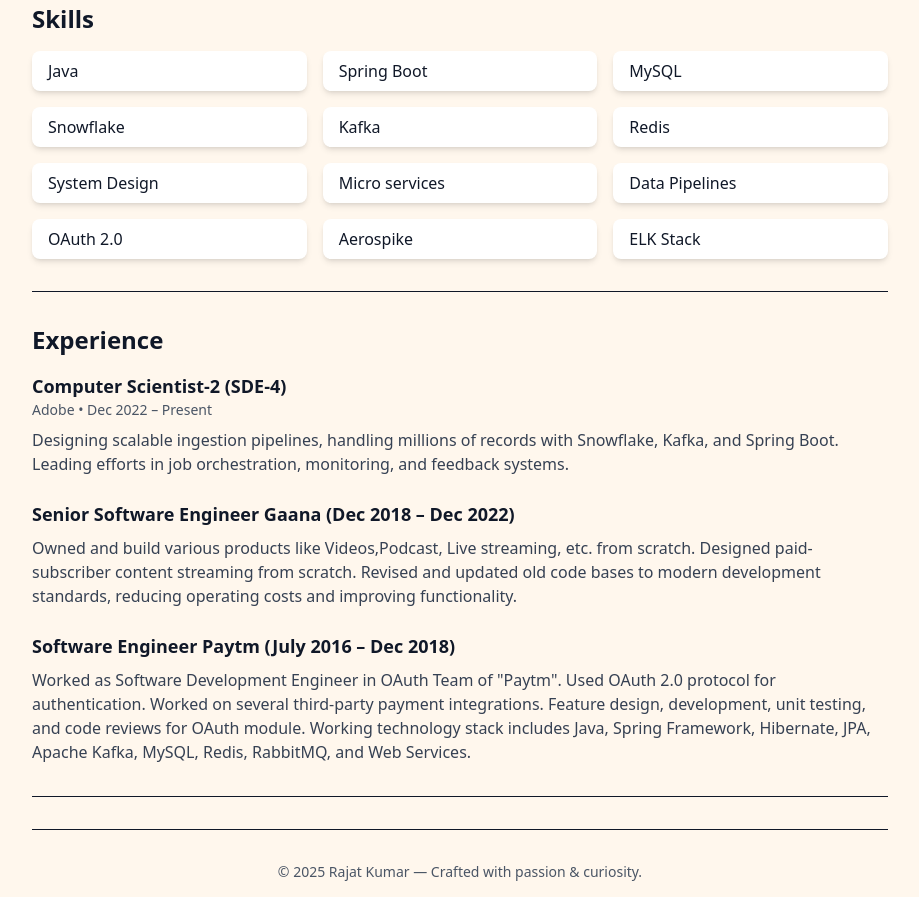
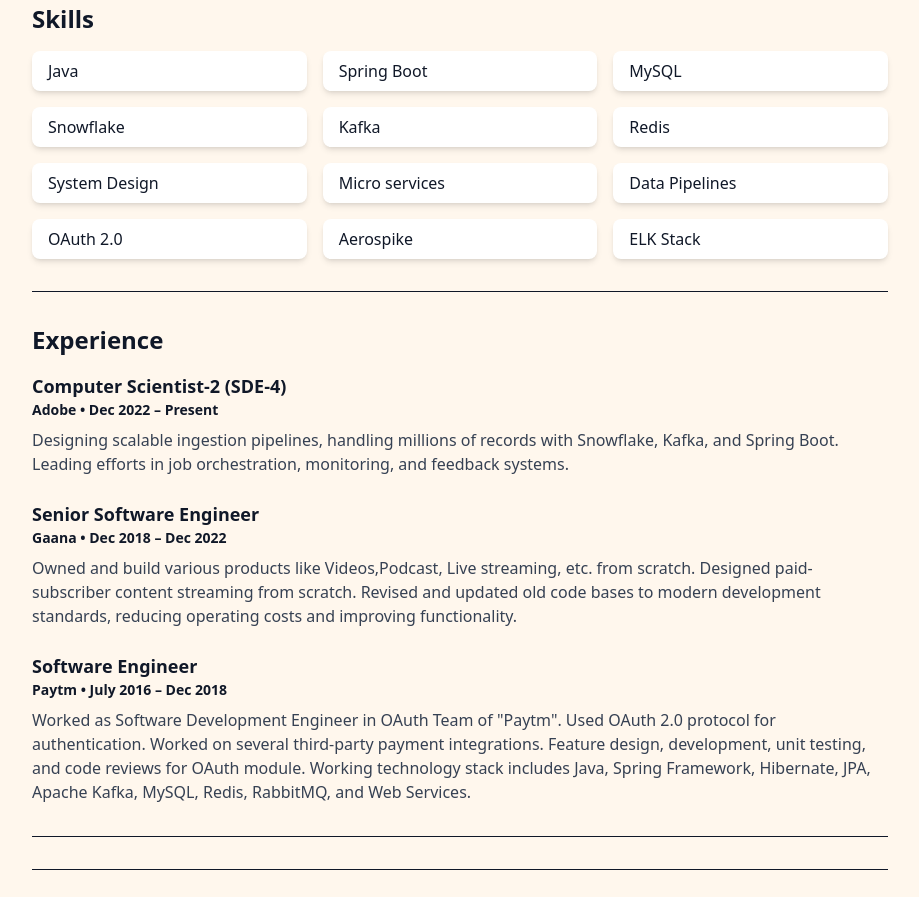
Before and after one commit to rajat-iitroorkee/rajat-iitroorkee.github.io, a plain HTML site: page index.html in a window 1280 px wide. Shown: the part 441-1338 px from the top of the page, without its empty margins (180-1099 px from the left). Drawn offline with nearby package versions, Linux system fonts and the light colour scheme.

Commit message:
Update index.html

```diff
--- a/index.html
+++ b/index.html
@@ -62,7 +62,7 @@
   <div class="space-y-6">
     <div>
       <h3 class="font-semibold text-lg">Computer Scientist-2 (SDE-4)</h3>
-      <p class="text-sm text-gray-600">Adobe • Dec 2022 – Present</p>
+      <p class="text-sm text-black-600 font-bold">Adobe • Dec 2022 – Present</p>
       <p class="mt-2 text-gray-700">
         Designing scalable ingestion pipelines, handling millions of records with Snowflake, Kafka, and Spring Boot.
         Leading efforts in job orchestration, monitoring, and feedback systems.
@@ -70,7 +70,8 @@
     </div>
 
     <div>
-      <h3 class="font-semibold text-lg">Senior Software Engineer Gaana (Dec 2018 – Dec 2022)</h3>
+      <h3 class="font-semibold text-lg">Senior Software Engineer</h3>
+      <p class="text-sm text-black-600 font-bold">Gaana • Dec 2018 – Dec 2022</p>
       <p class="mt-2 text-gray-700">
         Owned and build various products like Videos,Podcast, Live streaming, etc. from scratch.
         Designed paid-subscriber content streaming from scratch.
@@ -78,7 +79,8 @@
       </p>
     </div>
     <div>
-      <h3 class="font-semibold text-lg">Software Engineer Paytm (July 2016 – Dec 2018)</h3>
+      <h3 class="font-semibold text-lg">Software Engineer</h3>
+      <p class="text-sm text-black-600 font-bold">Paytm • July 2016 – Dec 2018</p>
       <p class="mt-2 text-gray-700">
         Worked as Software Development Engineer in OAuth Team of "Paytm".
         Used OAuth 2.0 protocol for authentication.
```
